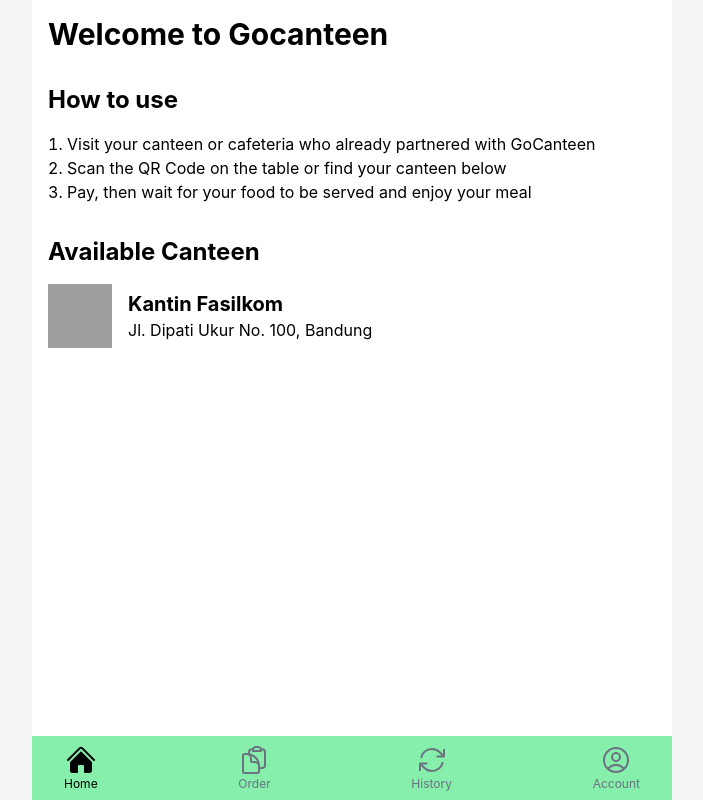
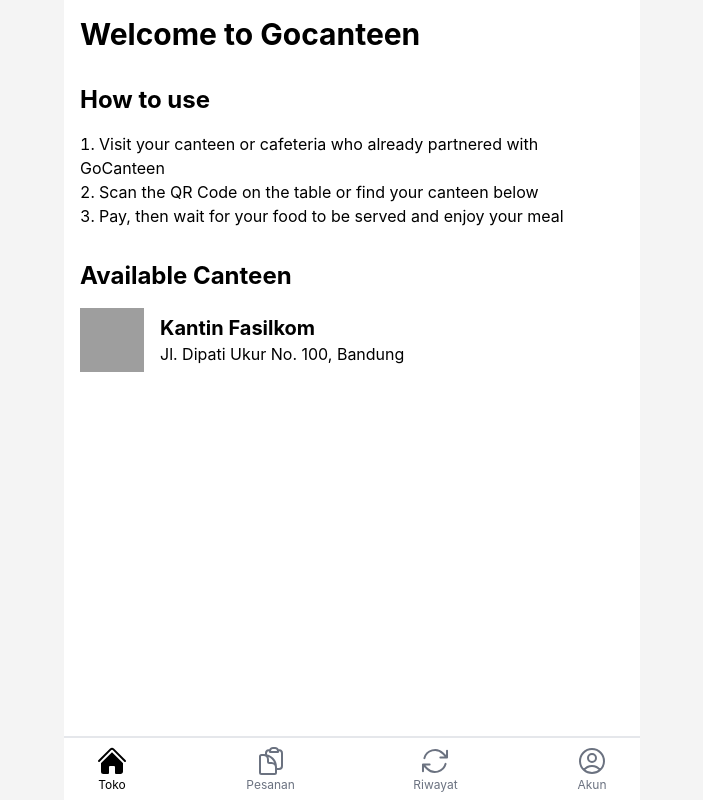
Before and after one commit to go-canteen/go-canteen-next, a Next.js app: page / in a window 1280 px wide. Shown: the whole page, without its empty margins (288-991 px from the left). Built offline with nearby package versions, Linux system fonts and the light colour scheme; grey boxes are pictures that could not be loaded.

Commit message:
feat: update layout component

```diff
--- a/components/layout/layout.tsx
+++ b/components/layout/layout.tsx
@@ -10,13 +10,15 @@
   ArrowPathIcon as ArrowPathIconSolid,
   UserCircleIcon as UserCircleIconSolid,
 } from "@heroicons/react/24/solid";
+import { useSession } from "next-auth/react";
+import { useRouter } from "next/router";
 import { NavItem } from "./nav-item";
 
 export const Layout = ({ children }) => {
   return (
-    <div className="max-w-screen-sm mx-auto bg-white">
+    <div className="max-w-xl mx-auto bg-white">
       <div className="container min-h-screen pb-16">{children}</div>
-      <div className="w-full max-w-screen-sm flex bg-green-300 h-16 justify-between py-4 px-8 fixed bottom-0">
+      <div className="w-full max-w-xl flex bg-white border-t-2 h-16 justify-between py-4 px-8 fixed bottom-0">
         {NAV_ITEMS.map((item, i) => (
           <NavItem key={i} {...item} />
         ))}
@@ -27,25 +29,25 @@
 
 const NAV_ITEMS = [
   {
-    label: "Home",
+    label: "Toko",
     href: "/",
     icon: <HomeIcon className="h-8 w-8" />,
     activeIcon: <HomeIconSolid className="h-8 w-8" />,
   },
   {
-    label: "Order",
+    label: "Pesanan",
     href: "/order",
     icon: <ClipboardDocumentIcon className="h-8 w-8" />,
     activeIcon: <ClipboardDocumentIconSolid className="h-8 w-8" />,
   },
   {
-    label: "History",
+    label: "Riwayat",
     href: "/history",
     icon: <ArrowPathIcon className="h-8 w-8" />,
     activeIcon: <ArrowPathIconSolid className="h-8 w-8" />,
   },
   {
-    label: "Account",
+    label: "Akun",
     href: "/account",
     icon: <UserCircleIcon className="h-8 w-8" />,
     activeIcon: <UserCircleIconSolid className="h-8 w-8" />,
```
